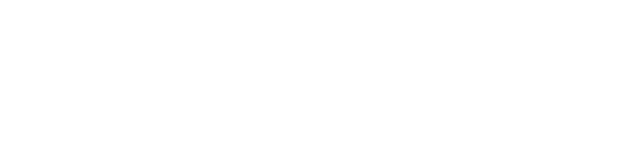
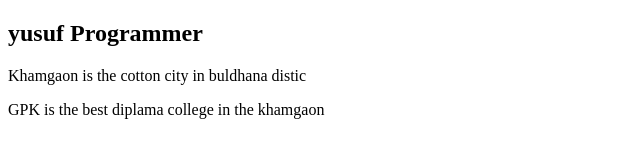
Before and after one commit to yunus9175/TestRepo, a plain HTML site: page Index.html in a window 1280 px wide. Shown: the whole page, without its empty margins (0-640 px from the left). Drawn offline with Linux system fonts and the light colour scheme.

Commit message:
Changed Items

```diff
--- a/Index.html
+++ b/Index.html
@@ -6,5 +6,9 @@
     <meta name="viewport" content="width=device-width, initial-scale=1.0" />
     <title>Document</title>
   </head>
-  <body></body>
+  <body>
+    <h2>yusuf Programmer</h2>
+    <p>Khamgaon is the cotton city in buldhana distic</p>
+    <p>GPK is the best diplama college in the khamgaon</p>
+  </body>
 </html>
```
